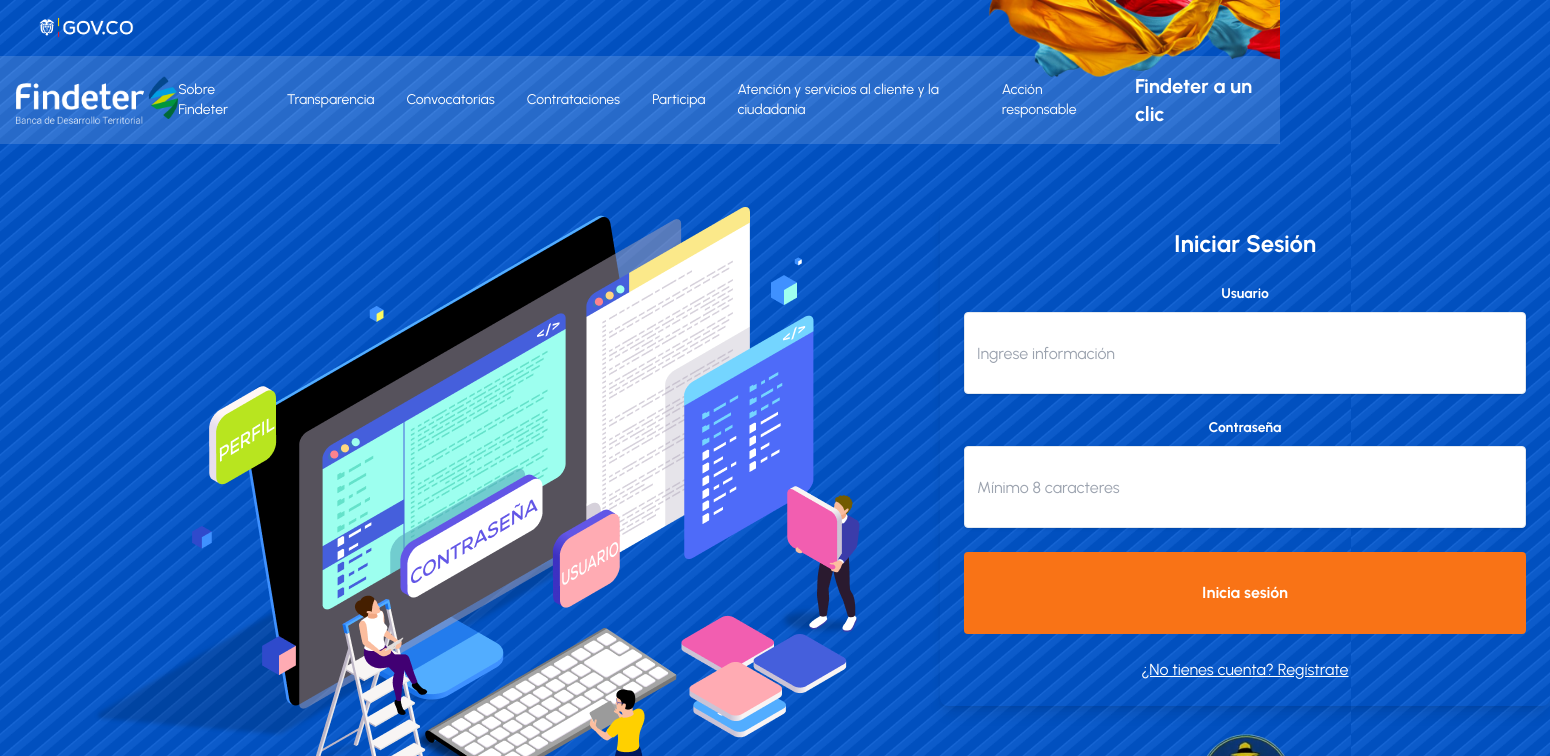
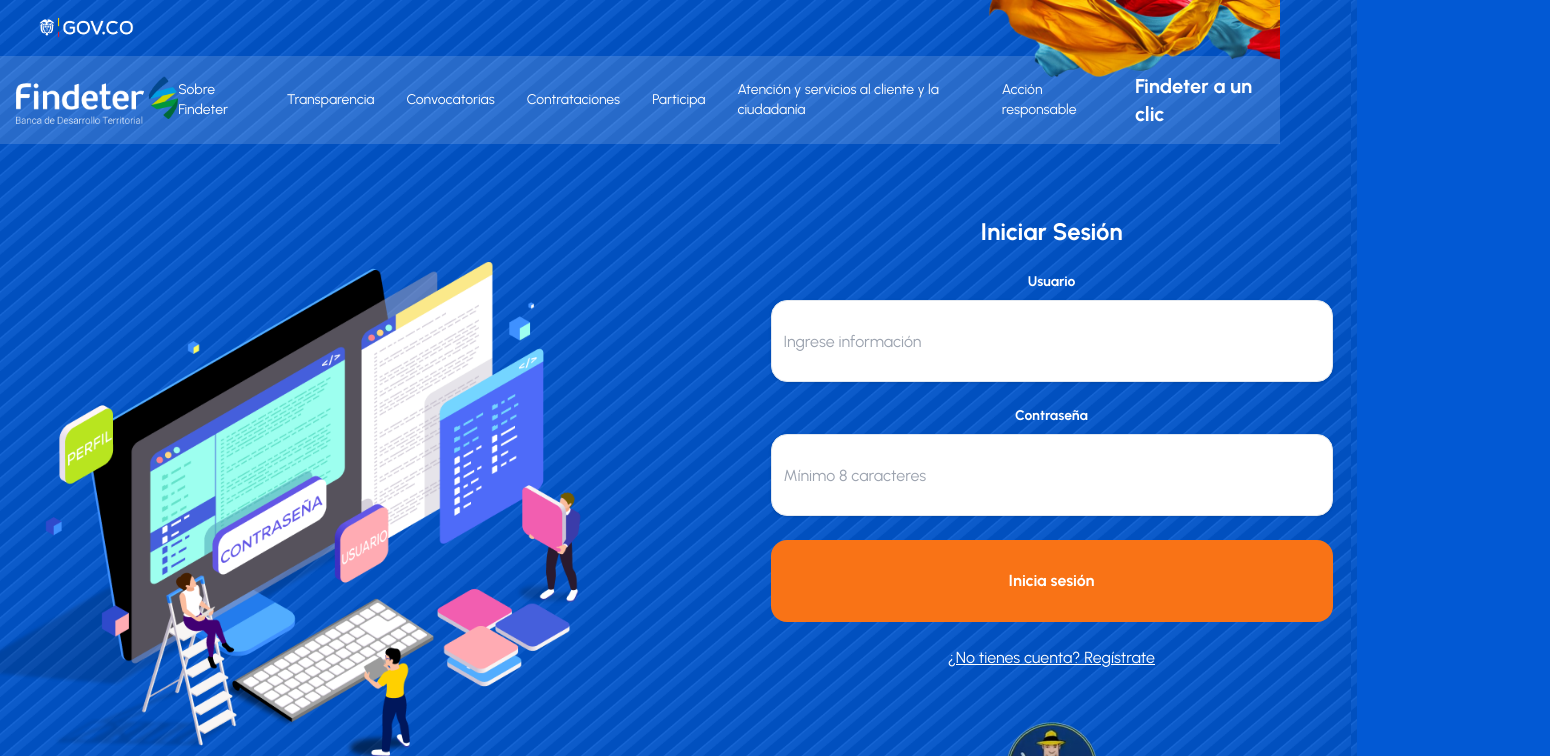
Before and after one commit to JuanfeMonroyJ/Proyecto-findeter, a Next.js app: page /login in a window 1280 px wide. Shown: the top 756 px of the page, 1550 px wide, since content can reach past the window. Built offline with nearby package versions, Linux system fonts and the light colour scheme.

Commit message:
Terminado Login

```diff
--- a/app/login/page.tsx
+++ b/app/login/page.tsx
@@ -4,7 +4,7 @@
 
 export default function LoginPage() {
   return (
-    <main className="flex items-center justify-center min-h-screen">
+    <main>
       <LoginForm />
     </main>
   );
--- a/components/loginForm.tsx
+++ b/components/loginForm.tsx
@@ -3,22 +3,23 @@
 import { useRouter } from "next/navigation";
 import Image from "next/image";
 
+
 const LoginForm = () => {
   const router = useRouter();
   return (
-    <main className="container-fluid flex items-center justify-center m-4 md:m-10">
-      <div className="flex flex-col md:flex-row items-center space-y-8 md:space-y-0 md:space-x-8">
+    <div className="container-fled flex items-center justify-center m-4 md:m-12">
+      <div className="flex flex-col md:flex-row items-center space-y-8 md:space-y-0 md:space-x-32">
         <div className="flex-shrink-0">
           <Image
             src="/Frame.png"
             alt="Isometric office illustration"
-            width={868}
-            height={674.87}
-            className="w-full max-w-[400px] md:max-w-[868px] h-auto"
+            width={695}
+            height={665}
+            className="max-w-[400px] md:max-w-[868px] h-auto"
           />
         </div>
         <div className="flex-1">
-          <div className="p-6 rounded-lg shadow-lg max-w-md mx-auto md:max-w-[624.56px]">
+          <div className="p-6 rounded-lg max-w-md mx-auto md:max-w-[624.56px]">
             <h2 className="text-2xl font-bold mb-6 text-gray-700 text-center text-white">
               Iniciar Sesión
             </h2>
@@ -34,7 +35,7 @@
                   type="text"
                   id="username"
                   name="username"
-                  className="shadow appearance-none border rounded w-full md:w-[562px] h-[82px] py-2 px-3 text-gray-700"
+                  className="shadow appearance-none border rounded w-full md:w-[562px] h-[82px] py-2 px-3 text-gray-700 rounded-2xl"
                   placeholder="Ingrese información"
                 />
               </div>
@@ -49,14 +50,14 @@
                   type="password"
                   id="password"
                   name="password"
-                  className="shadow appearance-none border rounded w-full md:w-[562px] h-[82px] py-2 px-3 text-gray-700"
+                  className="shadow appearance-none border rounded w-full md:w-[562px] h-[82px] py-2 px-3 text-gray-700 rounded-2xl"
                   placeholder="Mínimo 8 caracteres"
                 />
               </div>
               <div className="flex items-center justify-center w-full">
                 <button
                   type="submit"
-                  className="bg-orange-500 hover:bg-orange-600 text-white font-bold py-2 px-4 rounded w-full md:w-[562px] h-[82px]"
+                  className="bg-orange-500 hover:bg-orange-600 text-white font-bold py-2 px-4 rounded w-full md:w-[562px] h-[82px] rounded-2xl"
                 >
                   Inicia sesión
                 </button>
@@ -77,7 +78,7 @@
           </div>
         </div>
       </div>
-    </main>
+    </div>
   );
 };
 
```
